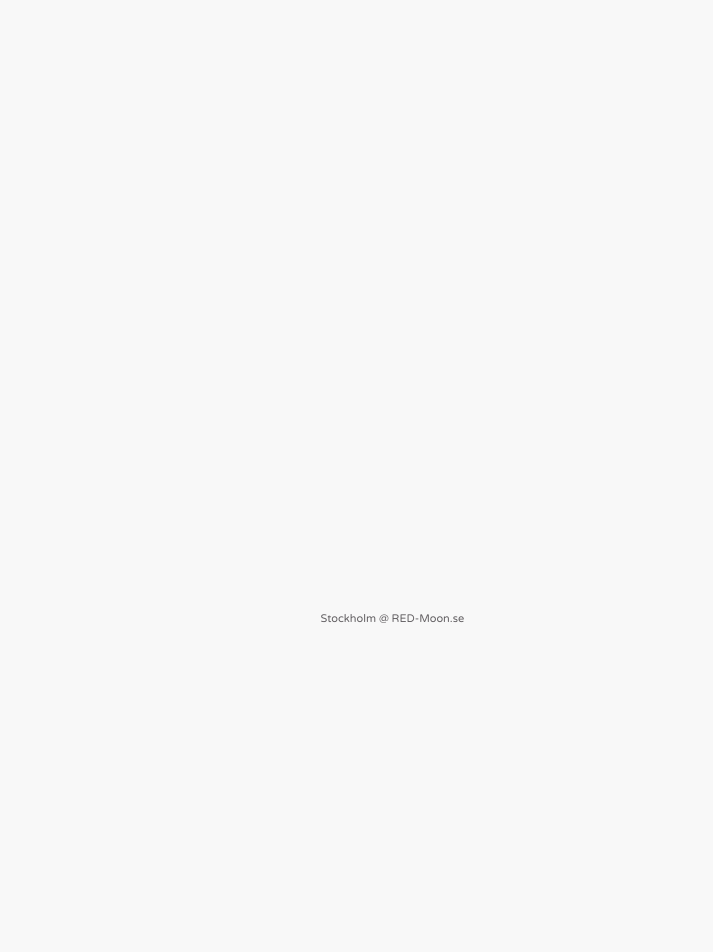
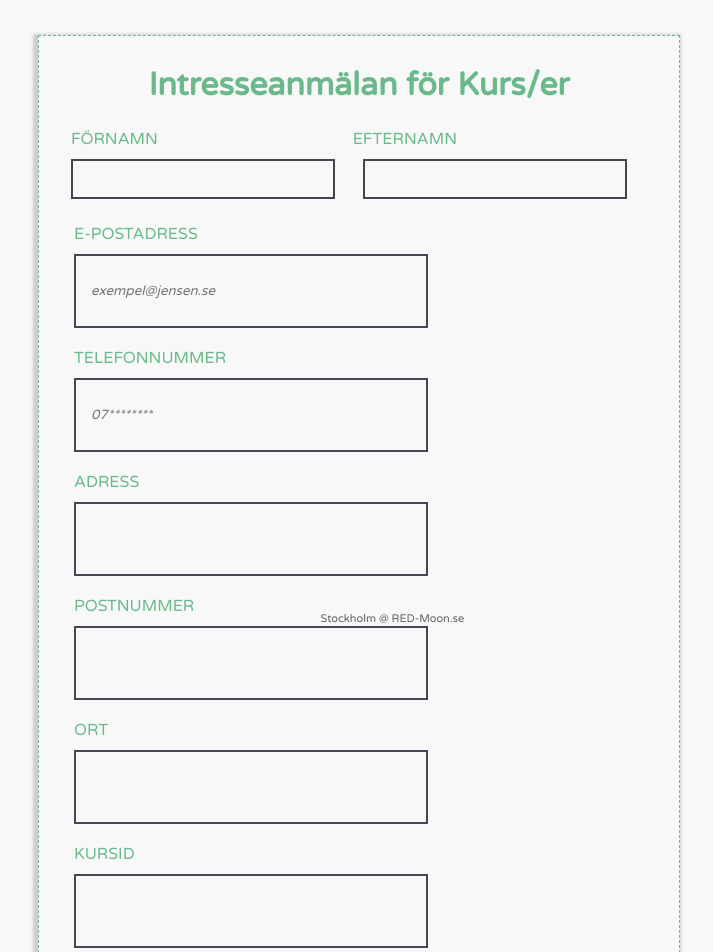
Before and after one commit to RazviCodingPadawan/Skolan_webbsida, a React (Create React App) app in the folder jensen_skolan_reactjs/: page /courses in a window 1280 px wide. Shown: the part 160-1112 px from the top of the page, without its empty margins (281-994 px from the left). Before the commit the page ends 800 px from the top, so only its background shows below. Built offline with nearby package versions, Linux system fonts and the light colour scheme; the HTML template or start-up script is replaced by a standard one.

Commit message:
Contact-Form for Course

```diff
--- /dev/null
+++ b/jensen_skolan_reactjs/src/components/CourseContact.css
@@ -0,0 +1,150 @@
+.container-course {
+    width: 50vw;
+    margin: 50px auto;
+    background-color: rgb(248, 248, 248);
+    -webkit-box-shadow: -5px 5px 0px 1px rgba(0, 0, 0, 0.250);
+    box-shadow: -2px 2px 3px 3px rgba(0, 0, 0, 0.178);
+
+    border: 1.5px dashed #6AB98B;
+    color: #6AB98B;
+}
+
+.container-course h2 {
+    text-align: center;
+    margin: 30px 0;
+}
+
+.form-course {
+    display: flex;
+    flex-direction: column;
+}
+
+.name {
+    margin: 25px auto;
+    display: flex;
+    position: relative;
+    justify-content: space-between;
+    width: 90%;
+    height: 40px;
+}
+
+.name input[type="text"] {
+    width: 40%;
+    margin: 0 20px 0 0;
+    padding: 15px;
+    font-style: italic;
+    border: 2px solid hsl(225, 11%, 29%);
+    background: transparent;
+    color: #434753;
+    outline-color: #6AB98B;
+}
+
+.name label[for="firstName"] {
+    position: absolute;
+    top: -30px;
+    left: 0;
+}
+.name label[for="lastName"] {
+    position: absolute;
+    top: -30px;
+    right: 190px;
+}
+.email {
+    width: 50%;
+    margin: 0 0 20px 35px;
+    height: 40px;
+    padding: 15px;
+    font-style: italic;
+    border: 2px solid #434753;
+    background: transparent;
+    color: #434753;
+    outline-color: #6AB98B;
+}
+label:not(#nameLabel) {
+    margin-left: 35px;
+    margin-bottom: 10px;
+}
+
+.phone {
+    width: 50%;
+    margin: 0 0 20px 35px;
+    height: 40px;
+    padding: 15px;
+    font-style: italic;
+    border: 2px solid #434753;
+    background: transparent;
+    color: #434753;
+    outline-color: #6AB98B;
+}
+
+.adress {
+    width: 50%;
+    margin: 0 0 20px 35px;
+    height: 40px;
+    padding: 15px;
+    font-style: italic;
+    border: 2px solid #434753;
+    background: transparent;
+    color: #434753;
+    outline-color: #6AB98B;
+}
+
+.postnummer {
+    width: 50%;
+    margin: 0 0 20px 35px;
+    height: 40px;
+    padding: 15px;
+    font-style: italic;
+    border: 2px solid #434753;
+    background: transparent;
+    color: #434753;
+    outline-color: #6AB98B;
+}
+
+.ort {
+    width: 50%;
+    margin: 0 0 20px 35px;
+    height: 40px;
+    padding: 15px;
+    font-style: italic;
+    border: 2px solid #434753;
+    background: transparent;
+    color: #434753;
+    outline-color: #6AB98B;
+}
+
+.kursId {
+    width: 50%;
+    margin: 0 0 20px 35px;
+    height: 40px;
+    padding: 15px;
+    font-style: italic;
+    border: 2px solid #434753;
+    background: transparent;
+    color: #434753;
+    outline-color: #6AB98B;
+}
+
+.message {
+    width: 80%;
+    margin: 0 35px;
+    height: 100px;
+    padding: 15px;
+    font-style: italic;
+    border: 2px solid #434753;
+    background: transparent;
+    color: #434753;
+    outline-color: #6AB98B;
+}
+
+.send {
+    width: 100px;
+    margin: 30px 35px;
+    height: 40px;
+    border: none;
+    background: #6AB98B;
+    color: #fff;
+    cursor: pointer;
+
+    text-transform: uppercase;
+}
--- /dev/null
+++ b/jensen_skolan_reactjs/src/components/CourseContact.js
@@ -0,0 +1,137 @@
+import React, { useRef} from "react";
+import "./CourseContact.css";
+
+function CourseContact() {
+
+    const firstNameRef = useRef(null)
+    const lastNameRef =  useRef(null)
+    const emailRef = useRef(null)
+    const phoneRef = useRef(null)
+    const adressRef = useRef(null)
+    const postRef = useRef(null)
+    const ortRef = useRef(null)
+    const kursIdRef = useRef(null)
+    const messageRef =  useRef(null)
+
+
+    const handleSubmit = (event) => {
+        event.preventDefault()
+        const data = {
+            Förnamn: firstNameRef.current.value,
+            Efternamn: lastNameRef.current.value,
+            Epost: emailRef.current.value,
+            Telefonnummer: phoneRef.current.value,
+            Adress: adressRef.current.value,
+            Postnummer: postRef.current.value,
+            Ort: ortRef.current.value,
+            KursId: kursIdRef.current.value,
+            KursIdn: messageRef.current.value
+        }
+        alert("Din anmälan har mottagits: \n" + JSON.stringify(data))
+    }
+
+    return (
+        <div  className="container-course">
+            <h2>Intresseanmälan för Kurs/er</h2>
+            <form onSubmit={handleSubmit} className="form-course">
+                <div className="name">
+                    <label for="firstName" id="nameLabel">FÖRNAMN</label>
+                    <input
+
+                        type="text"
+                        id="firstName"
+                        name="firstName"
+                        className="firstName"
+                        ref={firstNameRef}
+                        tabindex="1"
+                        required
+                    />
+
+                    <label for="lastName">EFTERNAMN</label>
+                    <input
+                        type="text"
+                        id="lastName"
+                        className="lastName"
+                        ref={lastNameRef}
+                        tabindex="2"
+                        required
+                    />
+                </div>
+                <label for="email">E-POSTADRESS</label>
+                <input
+                type="email"
+                name="email"
+                id="email"
+                className="email"
+                placeholder="exempel@jensen.se"
+                ref={emailRef}
+                tabindex="3"
+                required
+                />
+
+                <label for="phone">TELEFONNUMMER</label>
+                <input
+                type="text"
+                id="phone"
+                className="phone"
+                placeholder="07********"
+                ref={phoneRef}
+                tabindex="4"
+                required
+                />
+
+                <label for="adress">ADRESS</label>
+                <input
+                type="text"
+                id="adress"
+                className="adress"
+                ref={adressRef}
+                tabindex="5"
+                required
+                />
+
+                <label for="postnummer">POSTNUMMER</label>
+                <input
+                type="text"
+                id="postnummer"
+                className="postnummer"
+                ref={postRef}
+                tabindex="6"
+                required
+                />
+
+                <label for="ort">ORT</label>
+                <input
+                type="text"
+                id="ort"
+                className="ort"
+                ref={ortRef}
+                tabindex="7"
+                required
+                />
+
+                <label for="kursId">KURSID</label>
+                <input
+                type="text"
+                id="kursId"
+                className="kursId"
+                ref={kursIdRef}
+                tabindex="8"
+                />
+
+                <label for="message">VID FLERA KURSER</label>
+                <textarea
+                placeholder="Ange alla kurser du är intresserad av med hjälp av IDNUMMER."
+                className="message"
+                name="message"
+                ref={messageRef}
+                >
+
+                </textarea>
+                <button type="submit" className="send">Send</button>
+            </form>
+        </div>
+    )
+}
+
+export default CourseContact;
--- a/jensen_skolan_reactjs/src/pages/Courses.js
+++ b/jensen_skolan_reactjs/src/pages/Courses.js
@@ -1,11 +1,12 @@
-import '../styles/Courses.css'
+import '../styles/Courses.css';
+import CourseContact from '../components/CourseContact';
 
 const Courses = () => {
     return (
         <div className='courses_container'>
-
+            <CourseContact />
         </div>
-    )
+    );
 }
 
 export {Courses}
```
